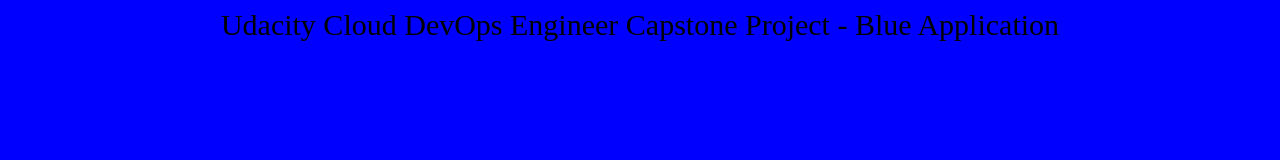
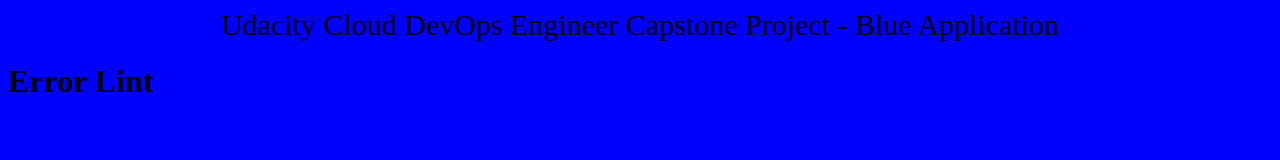
Before and after one commit to hoanggianguet/Udacity-Cloud-DevOps-Capstone-Project, a plain HTML site: page blue-app/index.html in a window 1280 px wide. Drawn offline with Linux system fonts and the light colour scheme.

Commit message:
Update Error Lint Html

```diff
--- a/blue-app/index.html
+++ b/blue-app/index.html
@@ -5,5 +5,6 @@
 	</head>
 	<body style="background-color: blue;">
 		<div style="font-size: 30px;text-align: center;">Udacity Cloud DevOps Engineer Capstone Project - Blue Application</div>
+		<h1>Error Lint
 	</body>
 </html>
```
Also changed, not shown: 1 other file.
